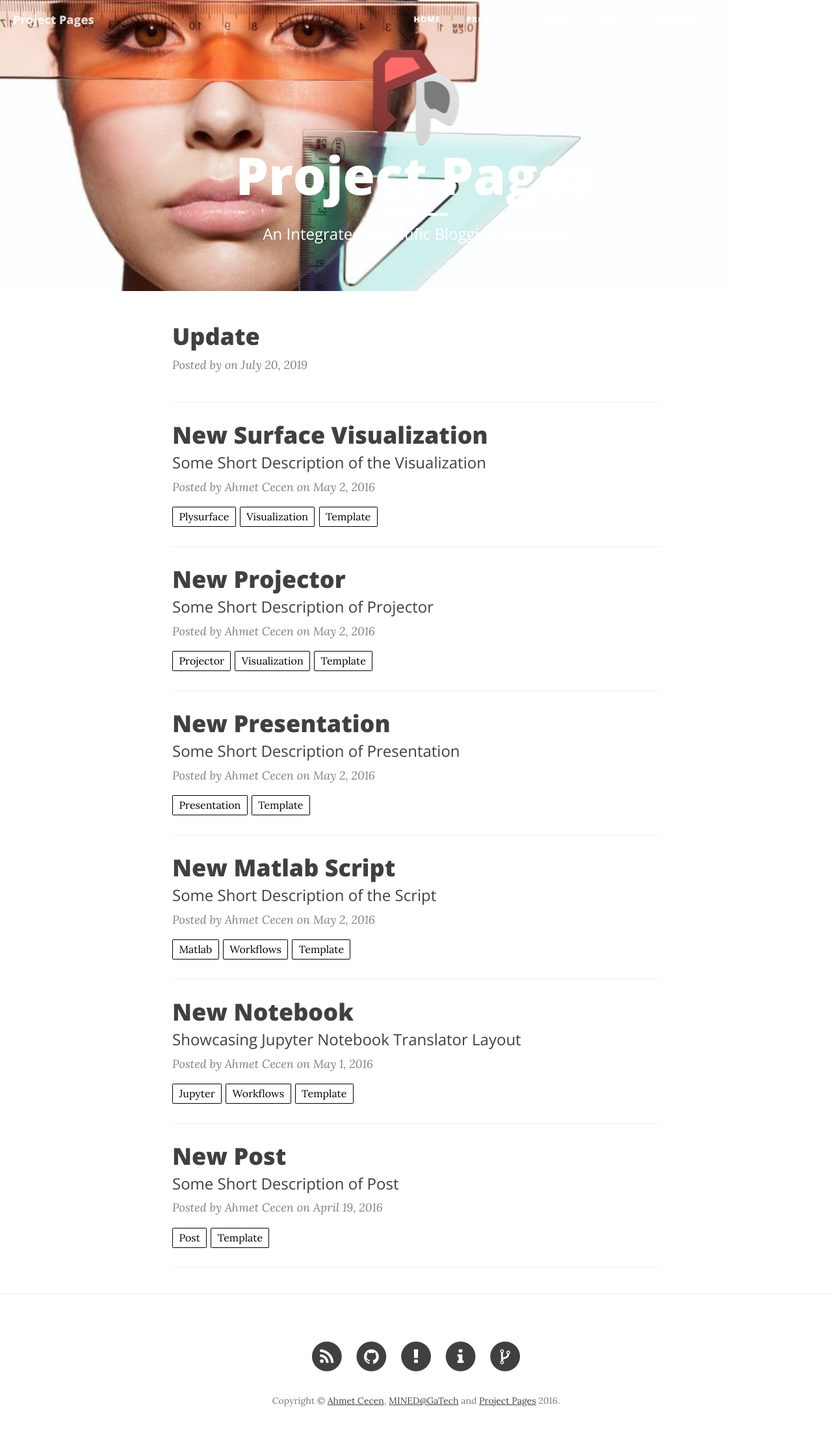
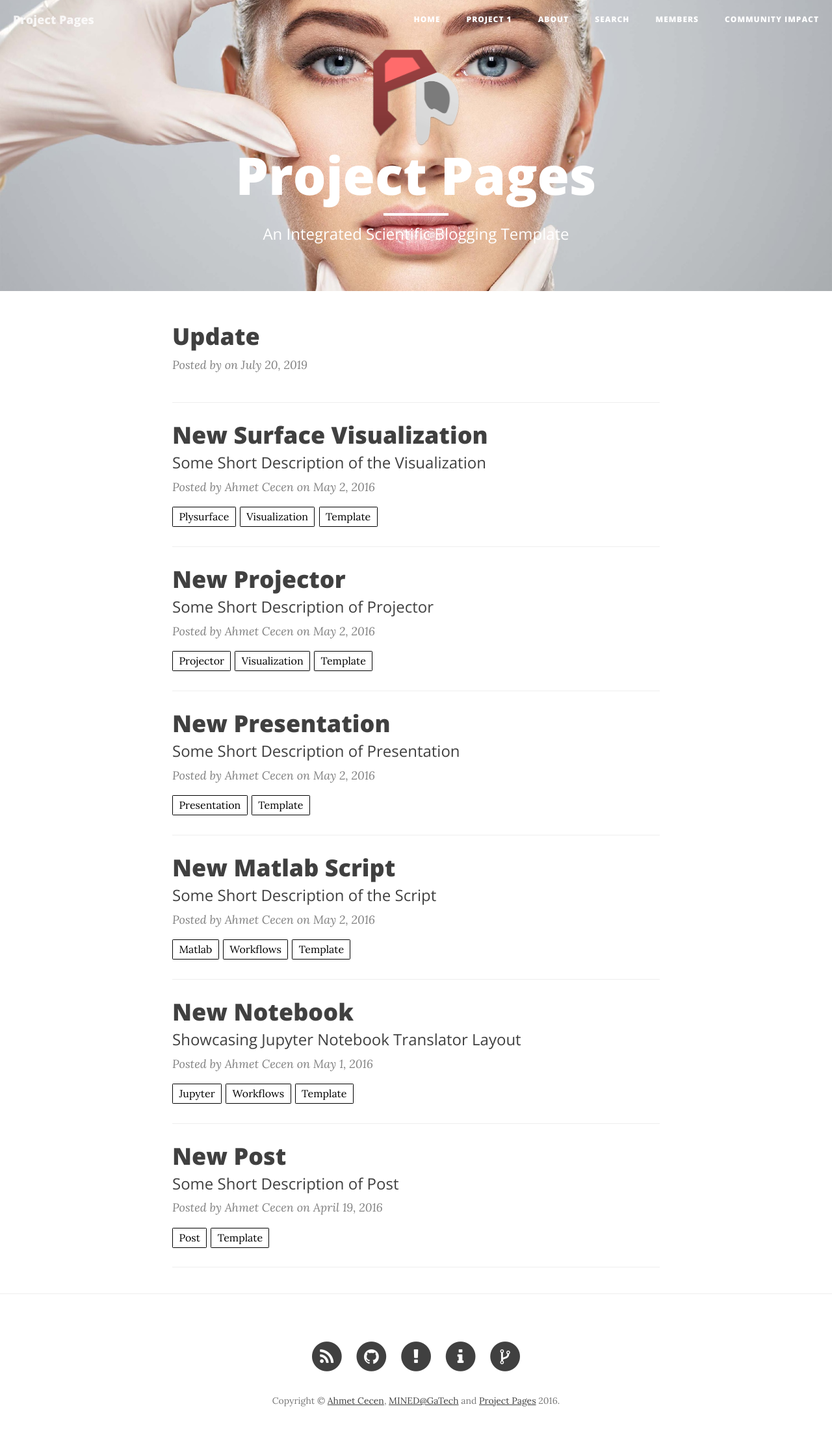
Before and after one commit to paulaallves/paulaallves.github.io, a Jekyll site: the page built from index.html, in a window 1280 px wide. Shown: the whole page at 65% size. Built offline with Jekyll 4.4.1, drawn with Linux system fonts in a browser that asks for light colours; nearby versions of some CDN libraries; the list of posts is cut into pages by our own code.

Commit message:
Tentativa

```diff
--- a/_config.yml
+++ b/_config.yml
@@ -8,7 +8,7 @@ url: "https://projectpages.github.io"
 
 # Secondary Parameters
 baseurl: "/project-pages"
-header-img: img/pagehome.png
+header-img: img/home-bg.jpg
 headercolor: "#FFFFFF"
 logo: /project-pages/img/logos/Project-Pages-New-Logo-Inverted.png
 
@@ -36,7 +36,7 @@ defaults:
       type: "pages"
     values:
       layout: "project"
-      header-img: "img/paghome.png"
+      header-img: "img/home-bg.jpg"
 
 # Prose Settings
 prose:
```
Also changed, not shown: img/home-bg.jpg, img/pagehome.png.
